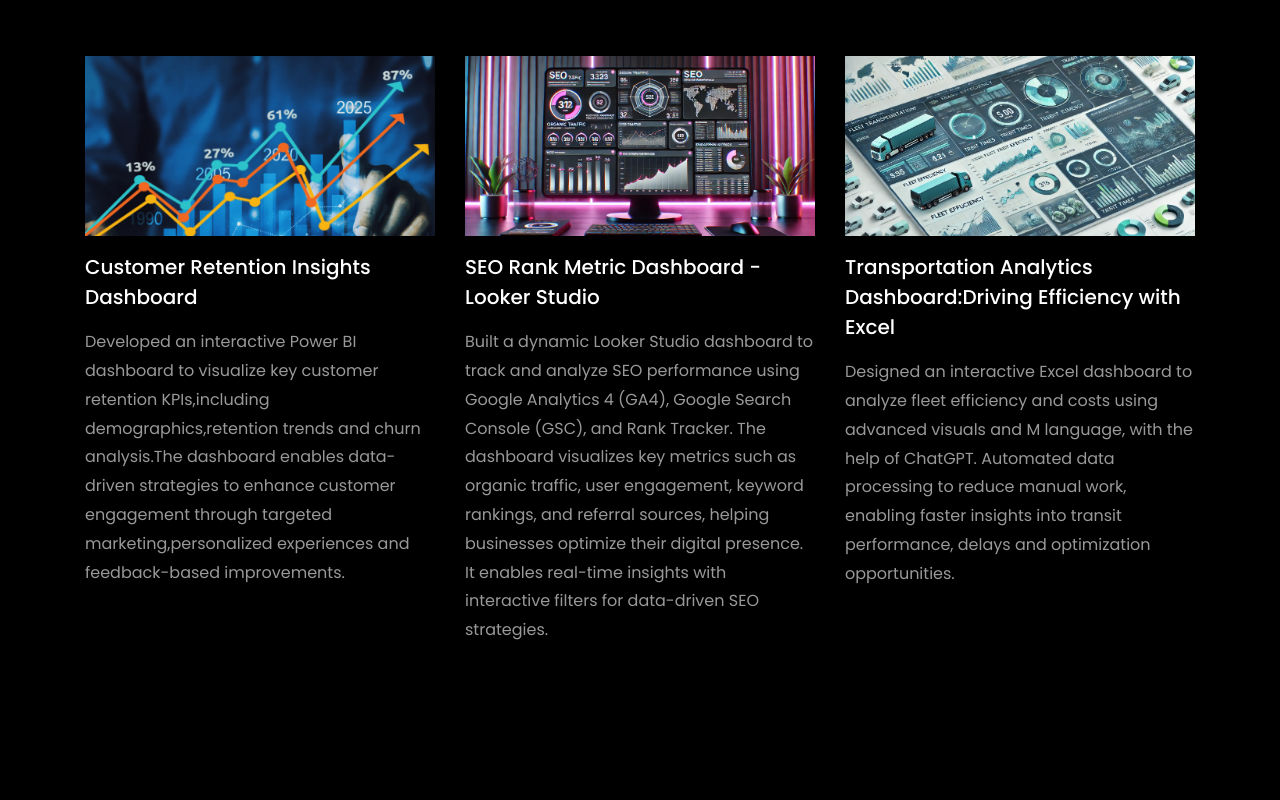
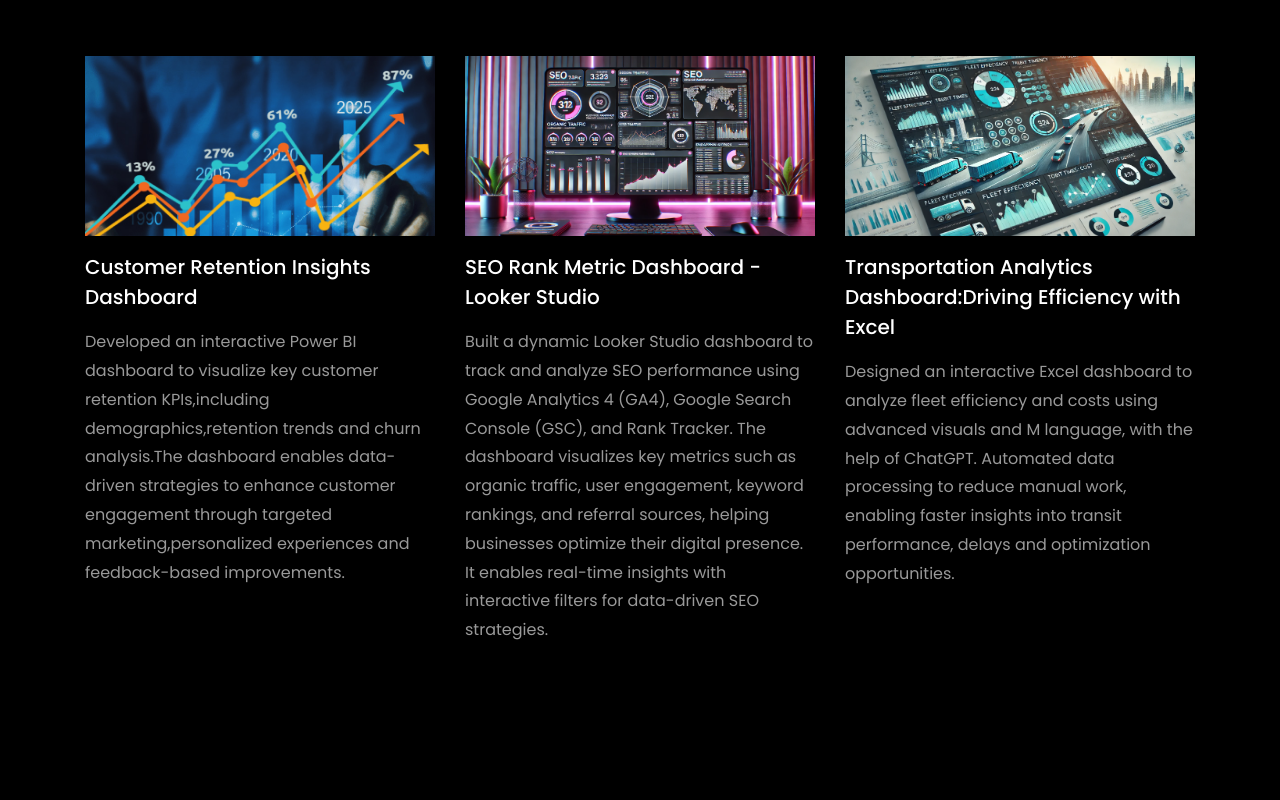
Before and after one commit to Ansu0612/Portfolio, a plain HTML site: page index.html in a window 1280 px wide. Shown: the part 4625-5425 px from the top of the page. Drawn offline with Linux system fonts and the light colour scheme; animation ran at ten frames a second; files whose address does not match are found by name.

Commit message:
Update this portfolio

```diff
--- a/index.html
+++ b/index.html
@@ -464,7 +464,7 @@
 			</div>
 			<div class="col-md-4 d-flex ftco-animate">
 				<div class="blog-entry justify-content-end">
-				<a href="https://github.com/Ansu0612/Transpotation_Excel_Dashboard" class="block-20 zoom-effect" style="background-image: url('/images/Project_5.webp');">
+				<a href="https://github.com/Ansu0612/Transpotation_Excel_Dashboard" class="block-20 zoom-effect" style="background-image: url(images/project_5new.webp);">
 				</a>
 				<div class="text mt-3 float-right d-block">
 
```
Also changed, not shown: images/project_5new.webp (added).
